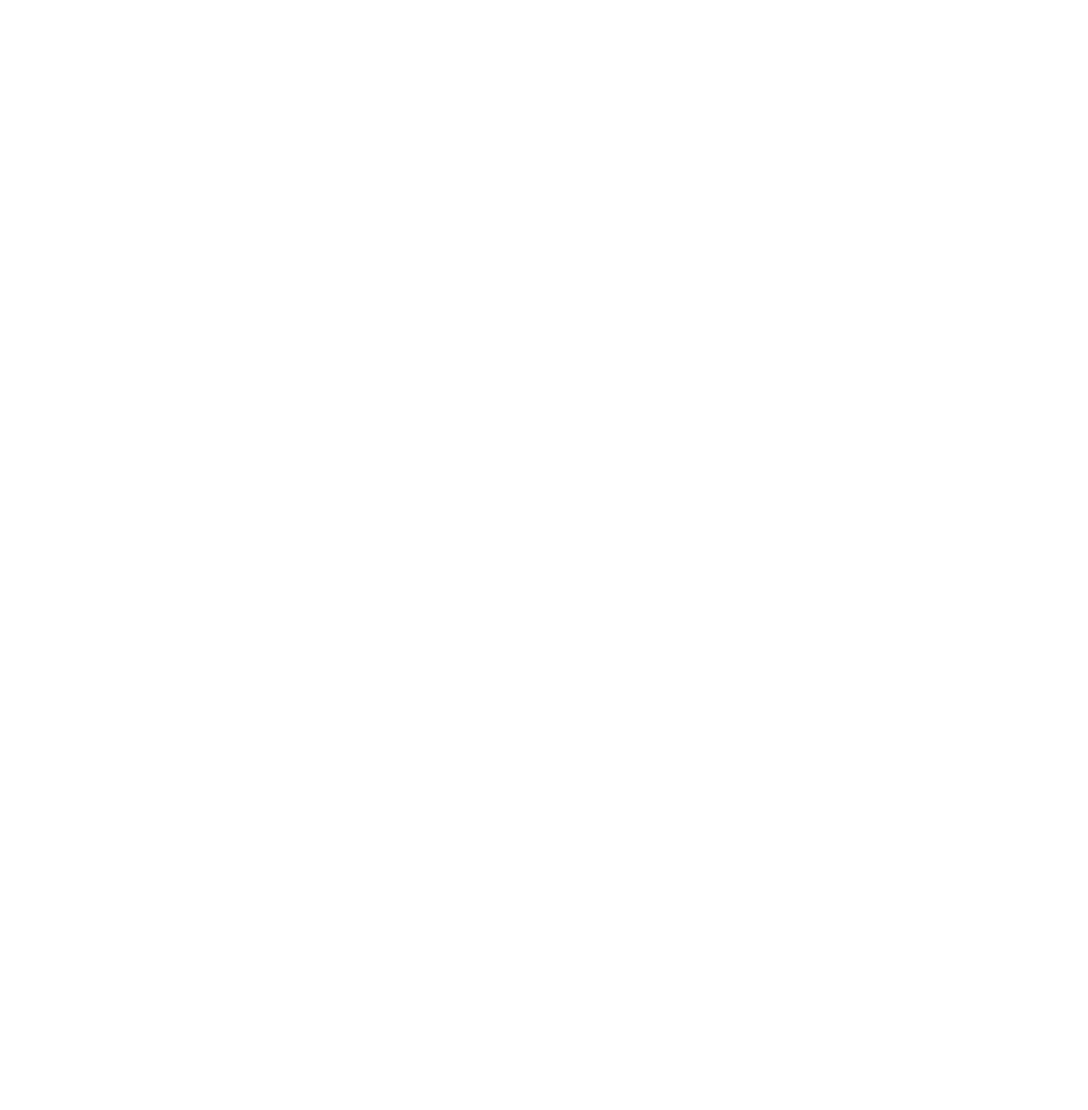
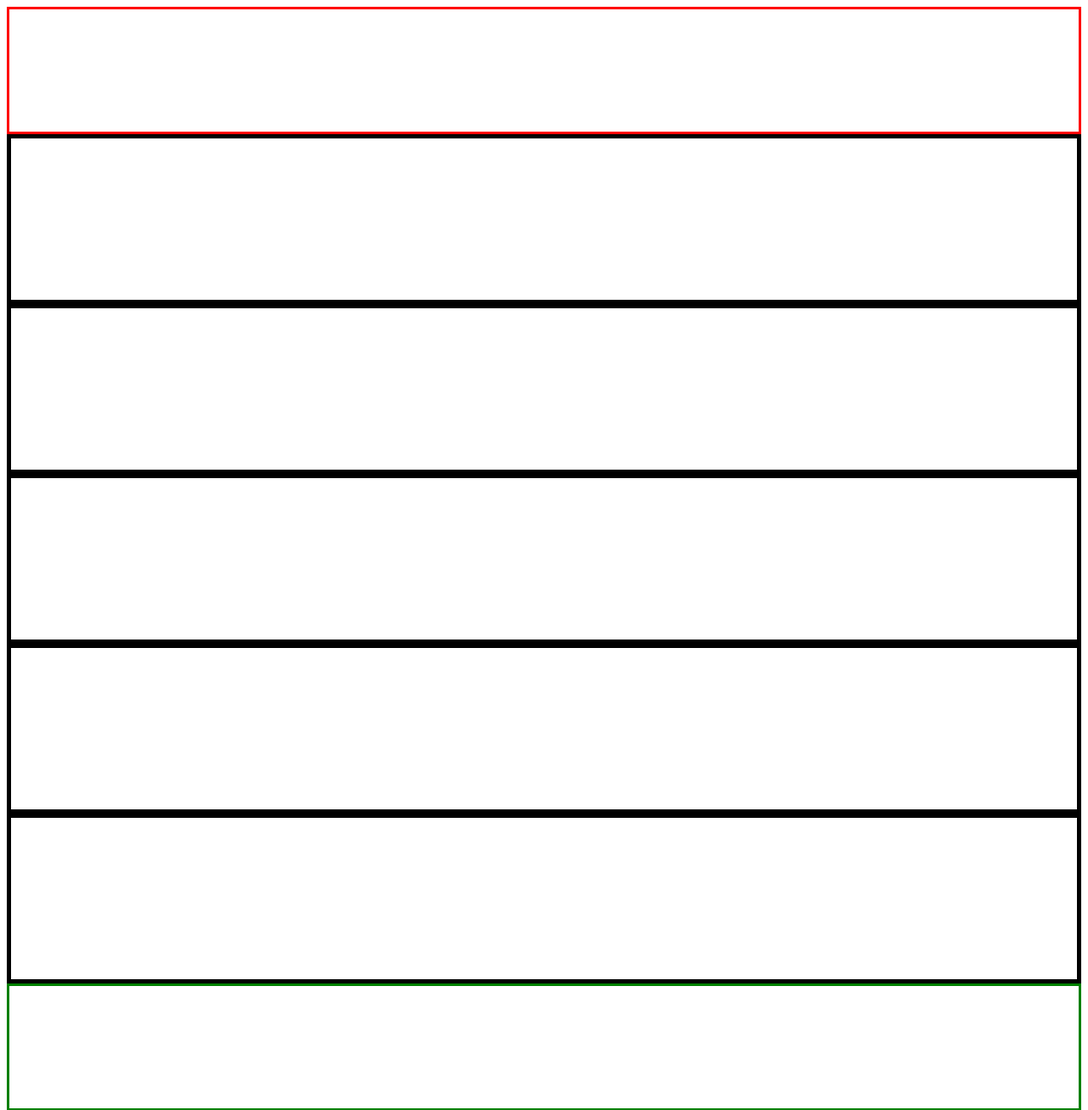
Before and after one commit to Davidb-2107/CSS-Learning-Layouts-Floats, a plain HTML site: page LEON - Layout 1/index.html in a window 1280 px wide. Shown: the top 1307 px of the page at 85% size. Before the commit the page ends 800 px from the top, so only its background shows below. Drawn offline with Linux system fonts and the light colour scheme.

Commit message:
CSS border&height

```diff
--- a/LEON - Layout 1/index.html
+++ b/LEON - Layout 1/index.html
@@ -4,6 +4,7 @@
     <meta charset="UTF-8">
     <meta http-equiv="X-UA-Compatible" content="IE=edge">
     <meta name="viewport" content="width=device-width, initial-scale=1.0">
+    <link rel="stylesheet" href="style.css">
     <title>LEON - #100Devs - Layout1 - Floats</title>
 </head>
 <body>
--- a/LEON - Layout 1/style.css
+++ b/LEON - Layout 1/style.css
@@ -0,0 +1,18 @@
+* {
+    box-sizing: border-box;
+}
+
+header {
+    border: solid red 3px;
+    height: 150px;
+}
+
+section {
+    border: solid black 5px;
+    height: 200px;
+}
+
+footer {
+    border: solid green 3px;
+    height: 150px;
+}
```
